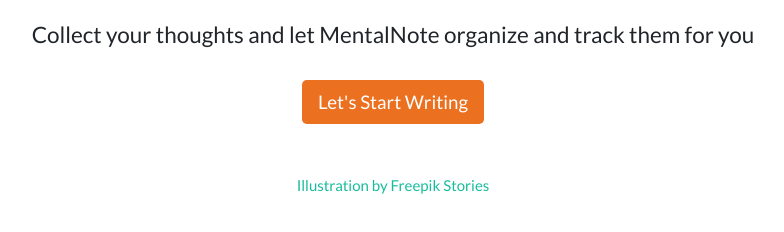
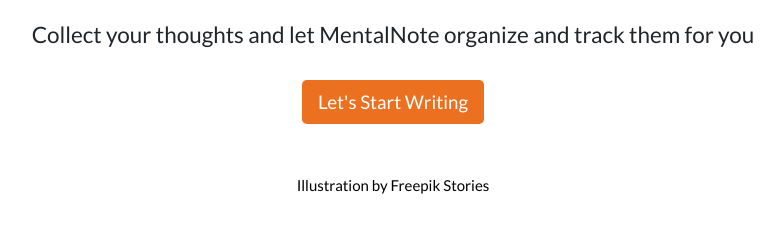
Before and after one commit to hngdngng/MentalNote, a website: page public/index.html in a window 1280 px wide. Shown: the part 470-702 px from the top of the page, without its empty margins (247-1031 px from the left). Drawn offline with nearby package versions, Linux system fonts and the light colour scheme; no server answers.

Commit message:
edited link color

```diff
--- a/public/assets/css/styles.css
+++ b/public/assets/css/styles.css
@@ -22,6 +22,10 @@
 
 #credit {
   margin-top: 50px;
+}
+
+#credit a {
+  color: black;
 }
 
 #nav-head {
```
